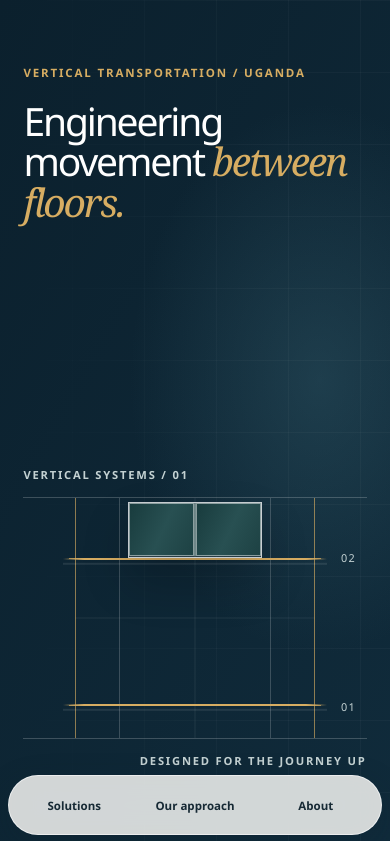
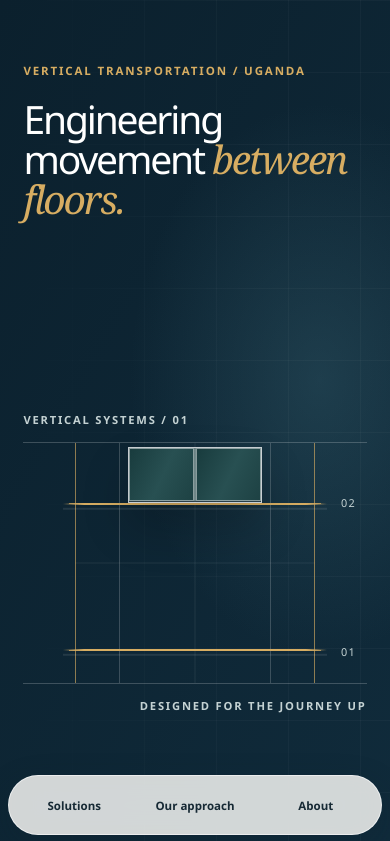
Before and after one commit to real-mark/kushan-elevators-dist, a plain HTML site: page index.html in a window 390 px wide. Shown: the top 841 px of the page. Drawn offline with Linux system fonts and the light colour scheme.

Commit message:
Deploy website build

```diff
--- a/styles.css
+++ b/styles.css
@@ -885,10 +885,11 @@ h1 em {
     min-height: 100svh;
     min-height: 100dvh;
     grid-template-columns: 1fr;
-    align-content: space-between;
-    gap: clamp(0.65rem, 2.2svh, 1.25rem);
-    padding-top: clamp(1.25rem, 4svh, 2rem);
-    padding-bottom: calc(4.75rem + env(safe-area-inset-bottom, 0px));
+    grid-template-rows: 1fr 2fr;
+    align-content: stretch;
+    gap: 0;
+    padding-top: 0;
+    padding-bottom: 0;
   }
 
   .hero-tagline,
@@ -897,7 +898,8 @@ h1 em {
   }
 
   .hero-content {
-    margin-top: clamp(1rem, 4svh, 2rem);
+    align-self: center;
+    margin-top: 0;
   }
 
   h1 {
@@ -907,6 +909,7 @@ h1 em {
 
   .hero-visual {
     min-height: 0;
+    align-content: center;
     justify-items: stretch;
   }
 
```
